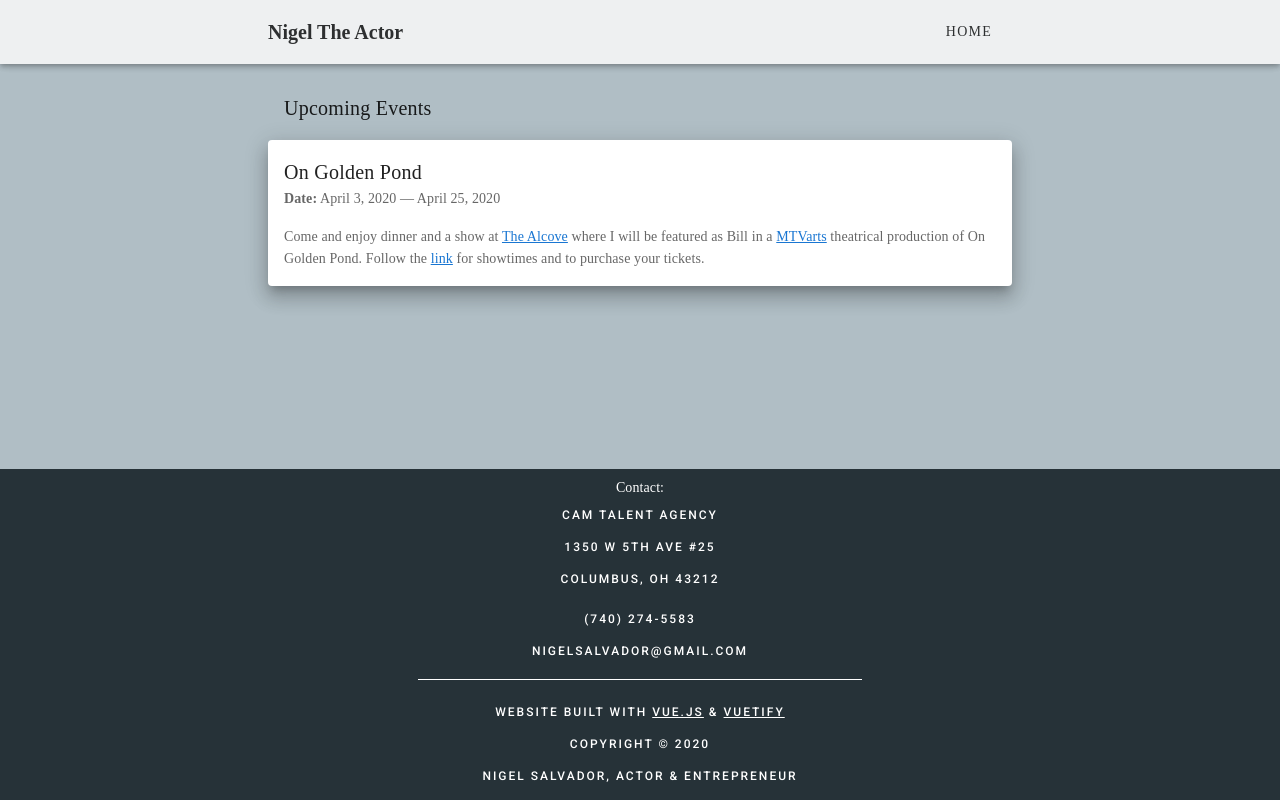
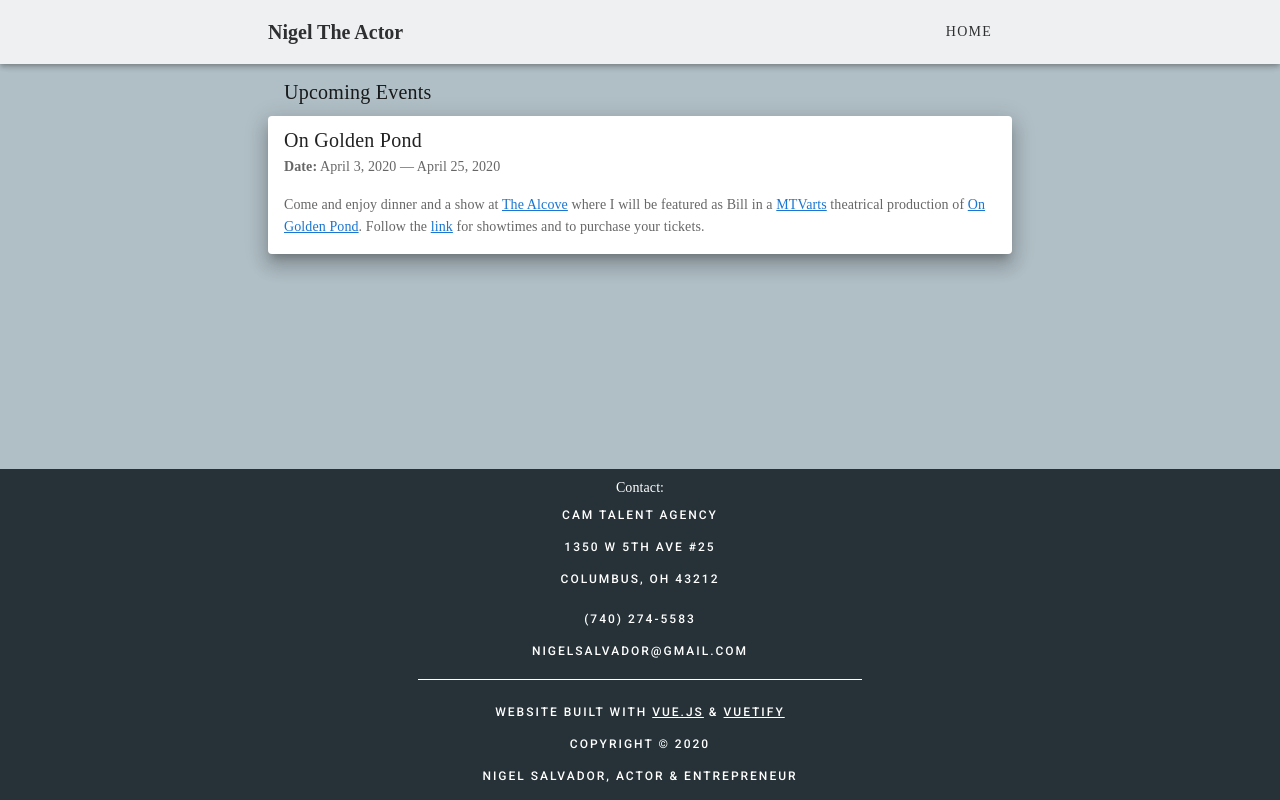
Before and after one commit to nsalvador/nigel-the-actor, a Vue app: page / in a window 1280 px wide. Built offline with nearby package versions, Linux system fonts and the light colour scheme; a web font is replaced by a local one.

Commit message:
Added 'On Golden Pond' link

```diff
--- a/src/components/core/View.vue
+++ b/src/components/core/View.vue
@@ -2,8 +2,8 @@
   <v-content class="blue-grey lighten-3">
     <v-container>
       <div style="min-width:296px; max-width:744px; margin:0 auto;">
-        <v-card flat tile class="transparent">
-          <v-card-title>Upcoming Events</v-card-title>
+        <v-card flat tile class="transparent" v-if="upcoming_events.length !== 0">
+          <v-card-title class="py-0 pb-2">Upcoming Events</v-card-title>
         </v-card>
         <v-card
           v-for="(event, i) in upcoming_events"
@@ -11,12 +11,12 @@
           :class="i + 1 !== upcoming_events.length && 'mb-3'"
           elevation="12"
         >
-          <v-card-title v-text="event.title" />
+          <v-card-title v-text="event.title" class="pt-2" />
           <v-card-subtitle v-html="event.subtitle" class="text-truncate" />
           <v-card-text v-html="event.description" />
         </v-card>
         <v-card flat tile class="transparent" v-if="past_events.length !== 0">
-          <v-card-title class="px-0">Past Events</v-card-title>
+          <v-card-title class="py-0 pb-2">Past Events</v-card-title>
         </v-card>
         <v-card
           v-for="(event, j) in past_events"
@@ -33,23 +33,7 @@
 </template>
 
 <script>
-// import $clamp from 'clamp-js';
-
 export default {
-  // mounted() {
-  // 	this.setLineClamp();
-  // },
-  // methods: {
-  // 	setLineClamp() {
-  // 		document.getElementsByClassName('v-card__text').forEach(card => {
-  // 			$clamp(card, {
-  // 				clamp: 4,
-  // 				useNativeClamp: false,
-  // 				truncationChar: '   ...   '
-  // 			});
-  // 		});
-  // 	}
-  // },
   data: () => ({
     upcoming_events: [
       {
@@ -57,7 +41,7 @@ export default {
         subtitle:
           '<span class="font-weight-bold">Date:</span> April 3, 2020 &mdash; April 25, 2020',
         description: `
-					Come and enjoy dinner and a show at <a target="_blank" href="https://alcoverestaurant.com/index.php/en/">The Alcove</a> where I will be featured as Bill in a <a target="_blank" href="https://www.mtvarts.com/">MTVarts</a> theatrical production of On Golden Pond. Follow the <a target="_blank" href="https://alcoverestaurant.com/index.php/en/tickets/on-golden-pond">link</a> for showtimes and to purchase your tickets.`
+					Come and enjoy dinner and a show at <a target="_blank" href="https://alcoverestaurant.com/index.php/en/">The Alcove</a> where I will be featured as Bill in a <a target="_blank" href="https://www.mtvarts.com/">MTVarts</a> theatrical production of <a target="_blank" href="https://en.wikipedia.org/wiki/On_Golden_Pond_(play)">On Golden Pond</a>. Follow the <a target="_blank" href="https://alcoverestaurant.com/index.php/en/tickets/on-golden-pond">link</a> for showtimes and to purchase your tickets.`
       }
       // {
       // 	title: 'When Your Soul Cries',
```
